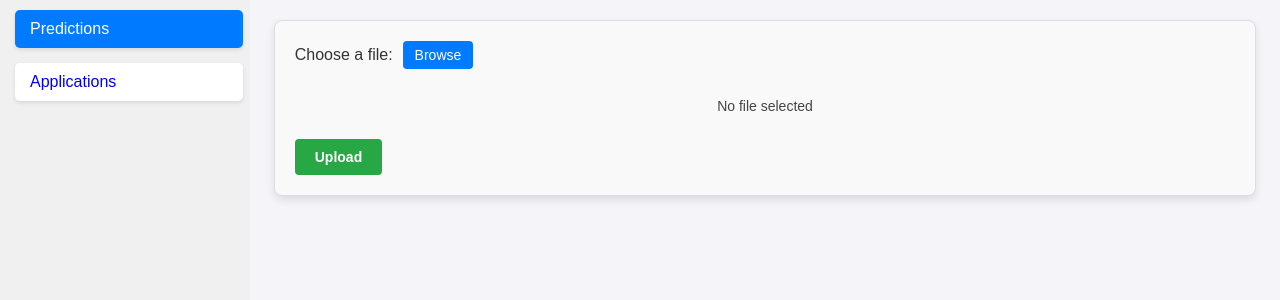
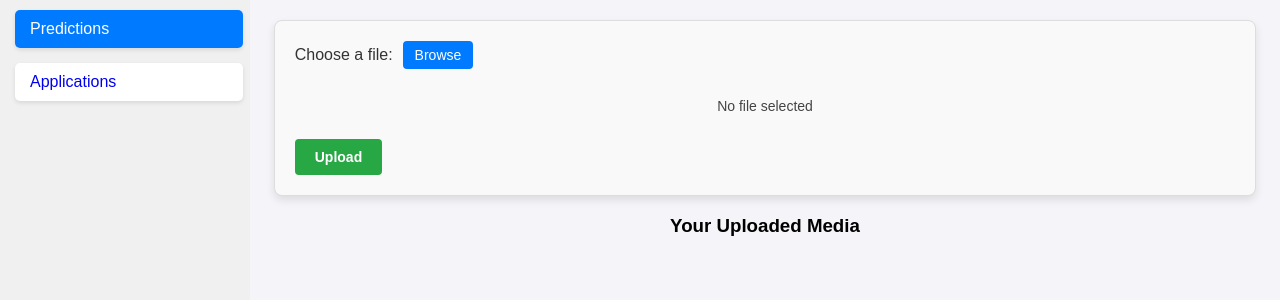
Before and after one commit to nnminh-sam/violence-prediction-service, a Django app: page /app/predict/ in a window 1280 px wide. Shown: the part 65-365 px from the top of the page. Run offline with Django 5.2, Linux system fonts and the light colour scheme; the visitor is signed in with stand-in values (Sample User, id 1); data that the repository does not hold is empty.

Commit message:
update: add video metadata to media database and completed file upload and user uploaded file list view

```diff
--- a/predicter/models.py
+++ b/predicter/models.py
@@ -35,12 +35,14 @@ class Media(models.Model):
     original_name = models.CharField(max_length=255)
     local_path = models.CharField(max_length=255)
     size_bytes = models.IntegerField()
+    duration = models.FloatField(null=True, blank=True)  # Duration in seconds
+    resolution = models.CharField(max_length=50, null=True, blank=True)  # e.g., '1920x1080'
     result = models.CharField(max_length=12, choices=RESULT_CHOICES, default='undefined')
     user = models.ForeignKey(User, on_delete=models.CASCADE, related_name="media")
     deleted_at = models.DateTimeField(null=True, blank=True)
 
     def __str__(self):
-        return self.name
+        return f"{self.original_name} ({self.name}) - {self.size_bytes} Bytes"
 
     class Meta:
         db_table = 'media'
--- a/predicter/views.py
+++ b/predicter/views.py
@@ -4,12 +4,21 @@ from django.conf import settings
 from django.shortcuts import render
 from django.contrib.auth.decorators import login_required
 from .models import Media
+import ffmpeg
 
 @login_required
 def predict_view(request):
+    user_uploaded_media = Media.objects.filter(user=request.user)
+    context = {
+        "uploaded_media": user_uploaded_media
+    }
+
+
     """
     Process uploaded file
-    - Generate a random UUID v4 file name for the file before saving it.
+    1. Generate a random UUID v4 file name for the file.
+    2. Save the file in chunk to the local file system.
+    3. Save the file data in database.
     """
     if request.method == 'POST' and request.FILES.get('file-upload'):
         uploaded_file = request.FILES['file-upload']
@@ -27,22 +36,33 @@ def predict_view(request):
                 for chunk in uploaded_file.chunks():
                     destination.write(chunk)
 
+            # * Extract video metadata
+            metadata = ffmpeg.probe(save_path)
+            duration = float(metadata['format']['duration'])  # Duration in seconds
+            video_stream = next((stream for stream in metadata['streams'] if stream['codec_type'] == 'video'), None)
+            resolution = f"{video_stream['width']}x{video_stream['height']}" if video_stream else "Unknown"
+
             # * Save file data into database
             Media.objects.create(
                 name=unique_filename,
                 original_name=uploaded_file.name,
-                local_path=f'uploads/{unique_filename}',
+                local_path=f'{settings.MEDIA_URL}uploads/{unique_filename}',
                 size_bytes=uploaded_file.size,
+                duration=duration,
+                resolution=resolution,
                 user=request.user
             )
 
-            context = {"status": "success", "message": "File uploaded successfully!"}
-            return render(request, 'predict.html', context=context)
+            user_uploaded_media = Media.objects.filter(user=request.user)
+            context = {
+                "status": "success",
+                "message": "File uploaded successfully!",
+                "uploaded_media": user_uploaded_media
+            }
         except Exception as e:
             context = {"status": "error", "message": str(e)}
-            return render(request, 'predict.html', context=context)
 
-    return render(request, 'predict.html')
+    return render(request, 'predict.html', context=context)
 
 @login_required
 def applications_view(request):
--- a/templates/predict.html
+++ b/templates/predict.html
@@ -20,7 +20,24 @@
         </form>
     </div>
     <div class="predicted-media-container">
-        <!-- Predicted media will appear here -->
+        <h3>Your Uploaded Media</h3>
+        <ul>
+            {% for media in uploaded_media %}
+            <li>
+                <strong>Original Name:</strong> {{ media.original_name }} <br>
+                <strong>Stored Name:</strong> {{ media.name }} <br>
+                <strong>Size:</strong> {{ media.size_bytes }} Bytes <br>
+                <strong>Duration:</strong> {{ media.duration|floatformat:2 }} seconds <br>
+                <strong>Resolution:</strong> {{ media.resolution }} <br>
+                <strong>Path:</strong> {{ media.local_path }}
+
+                <video controls style="max-width: 100%; margin-top: 10px;">
+                    <source src="{{ media.local_path }}" type="video/mp4">
+                    Your browser does not support the video tag.
+                </video>
+            </li>
+            {% endfor %}
+        </ul>
     </div>
 </div>
 
@@ -33,8 +50,7 @@
 
         if (file) {
             fileName.textContent = file.name;
-            const fileURL = URL.createObjectURL(file);
-            filePreviewVideo.src = fileURL;
+            filePreviewVideo.src = URL.createObjectURL(file);
             filePreviewVideo.style.display = 'block';
         } else {
             fileName.textContent = 'No file selected';
```
Also changed, not shown: predicter/migrations/0003_media_duration_media_resolution.py (added).
